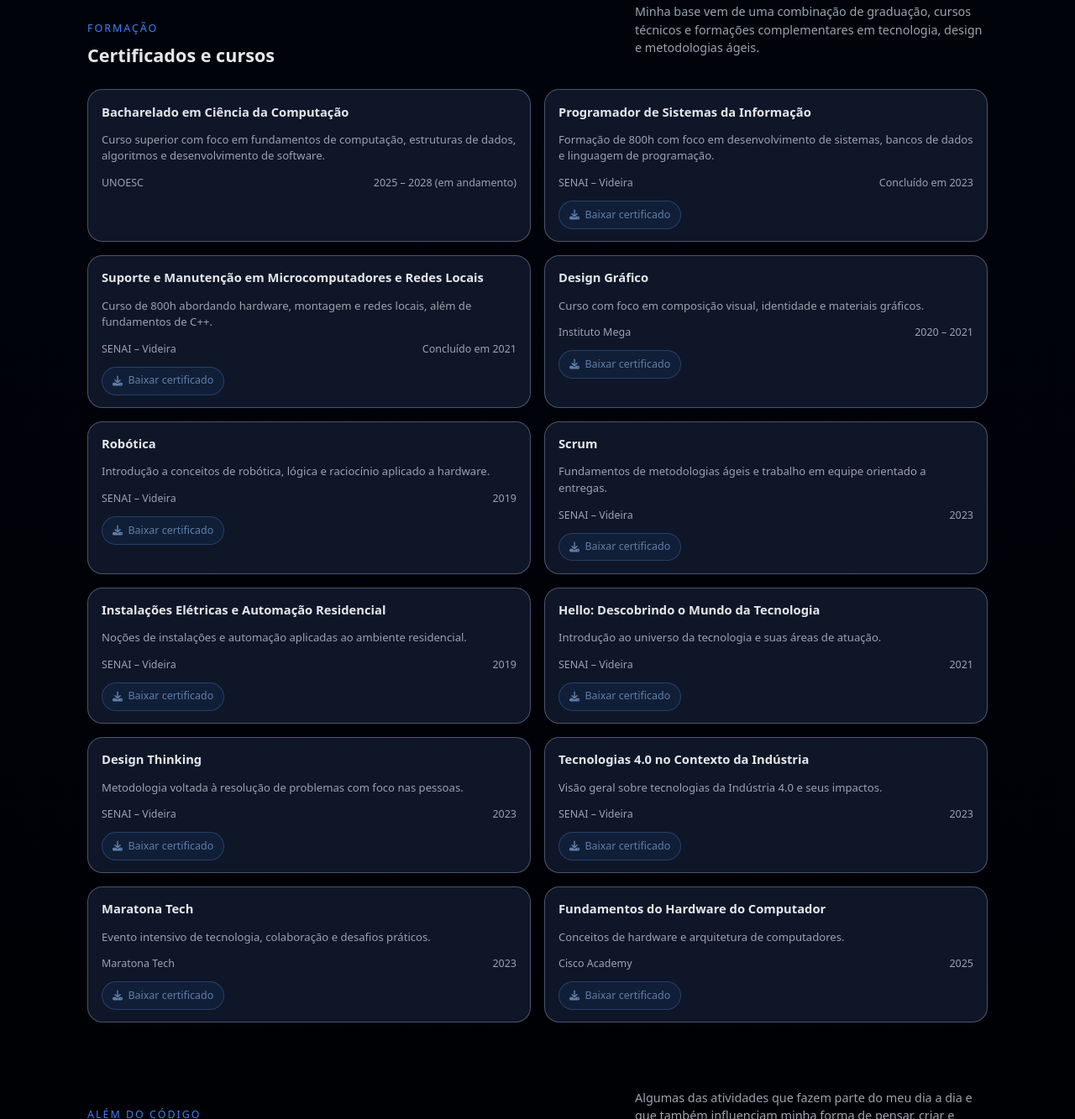
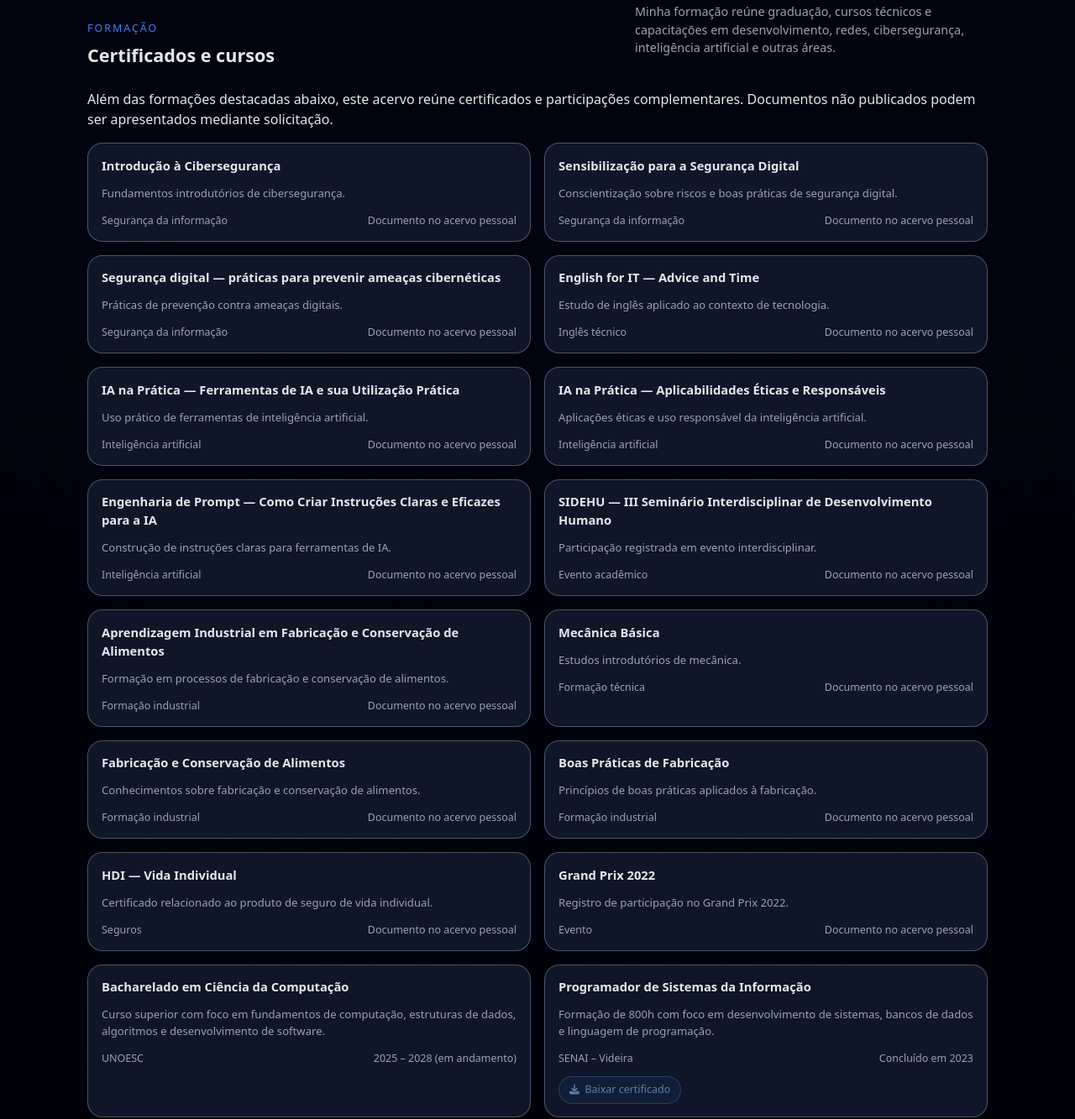
Before and after one commit to brunorobertocataneo/meu-novo-portfolio, a plain HTML site: page index.html in a window 1280 px wide. Shown: the part 5084-6417 px from the top of the page at 84% size. Drawn offline with Linux system fonts and the light colour scheme; no server answers.

Commit message:
feat: expand certificates with unique courses from personal Drive archive

```diff
--- a/index.html
+++ b/index.html
@@ -612,12 +612,97 @@
 					<h2 class="section-title" id="titulo-certificados">Certificados e cursos</h2>
 				</div>
 				<p class="section-description">
-					Minha base vem de uma combinação de graduação, cursos técnicos e formações complementares em
-					tecnologia, design e metodologias ágeis.
+					Minha formação reúne graduação, cursos técnicos e capacitações em desenvolvimento, redes, cibersegurança, inteligência artificial e outras áreas.
 				</p>
 			</div>
 
+			<p class="cert-note">Além das formações destacadas abaixo, este acervo reúne certificados e participações complementares. Documentos não publicados podem ser apresentados mediante solicitação.</p>
+
 			<div class="cert-list">
+				<div class="cert-card">
+					<div class="cert-title">Introdução à Cibersegurança</div>
+					<p>Fundamentos introdutórios de cibersegurança.</p>
+					<div class="cert-meta"><span>Segurança da informação</span><span>Documento no acervo pessoal</span></div>
+				</div>
+
+				<div class="cert-card">
+					<div class="cert-title">Sensibilização para a Segurança Digital</div>
+					<p>Conscientização sobre riscos e boas práticas de segurança digital.</p>
+					<div class="cert-meta"><span>Segurança da informação</span><span>Documento no acervo pessoal</span></div>
+				</div>
+
+				<div class="cert-card">
+					<div class="cert-title">Segurança digital — práticas para prevenir ameaças cibernéticas</div>
+					<p>Práticas de prevenção contra ameaças digitais.</p>
+					<div class="cert-meta"><span>Segurança da informação</span><span>Documento no acervo pessoal</span></div>
+				</div>
+
+				<div class="cert-card">
+					<div class="cert-title">English for IT — Advice and Time</div>
+					<p>Estudo de inglês aplicado ao contexto de tecnologia.</p>
+					<div class="cert-meta"><span>Inglês técnico</span><span>Documento no acervo pessoal</span></div>
+				</div>
+
+				<div class="cert-card">
+					<div class="cert-title">IA na Prática — Ferramentas de IA e sua Utilização Prática</div>
+					<p>Uso prático de ferramentas de inteligência artificial.</p>
+					<div class="cert-meta"><span>Inteligência artificial</span><span>Documento no acervo pessoal</span></div>
+				</div>
+
+				<div class="cert-card">
+					<div class="cert-title">IA na Prática — Aplicabilidades Éticas e Responsáveis</div>
+					<p>Aplicações éticas e uso responsável da inteligência artificial.</p>
+					<div class="cert-meta"><span>Inteligência artificial</span><span>Documento no acervo pessoal</span></div>
+				</div>
+
+				<div class="cert-card">
+					<div class="cert-title">Engenharia de Prompt — Como Criar Instruções Claras e Eficazes para a IA</div>
+					<p>Construção de instruções claras para ferramentas de IA.</p>
+					<div class="cert-meta"><span>Inteligência artificial</span><span>Documento no acervo pessoal</span></div>
+				</div>
+
+				<div class="cert-card">
+					<div class="cert-title">SIDEHU — III Seminário Interdisciplinar de Desenvolvimento Humano</div>
+					<p>Participação registrada em evento interdisciplinar.</p>
+					<div class="cert-meta"><span>Evento acadêmico</span><span>Documento no acervo pessoal</span></div>
+				</div>
+
+				<div class="cert-card">
+					<div class="cert-title">Aprendizagem Industrial em Fabricação e Conservação de Alimentos</div>
+					<p>Formação em processos de fabricação e conservação de alimentos.</p>
+					<div class="cert-meta"><span>Formação industrial</span><span>Documento no acervo pessoal</span></div>
+				</div>
+
+				<div class="cert-card">
+					<div class="cert-title">Mecânica Básica</div>
+					<p>Estudos introdutórios de mecânica.</p>
+					<div class="cert-meta"><span>Formação técnica</span><span>Documento no acervo pessoal</span></div>
+				</div>
+
+				<div class="cert-card">
+					<div class="cert-title">Fabricação e Conservação de Alimentos</div>
+					<p>Conhecimentos sobre fabricação e conservação de alimentos.</p>
+					<div class="cert-meta"><span>Formação industrial</span><span>Documento no acervo pessoal</span></div>
+				</div>
+
+				<div class="cert-card">
+					<div class="cert-title">Boas Práticas de Fabricação</div>
+					<p>Princípios de boas práticas aplicados à fabricação.</p>
+					<div class="cert-meta"><span>Formação industrial</span><span>Documento no acervo pessoal</span></div>
+				</div>
+
+				<div class="cert-card">
+					<div class="cert-title">HDI — Vida Individual</div>
+					<p>Certificado relacionado ao produto de seguro de vida individual.</p>
+					<div class="cert-meta"><span>Seguros</span><span>Documento no acervo pessoal</span></div>
+				</div>
+
+				<div class="cert-card">
+					<div class="cert-title">Grand Prix 2022</div>
+					<p>Registro de participação no Grand Prix 2022.</p>
+					<div class="cert-meta"><span>Evento</span><span>Documento no acervo pessoal</span></div>
+				</div>
+
 				<div class="cert-card">
 					<div class="cert-title">Bacharelado em Ciência da Computação</div>
 					<p>Curso superior com foco em fundamentos de computação, estruturas de dados, algoritmos e desenvolvimento de software.</p>
```
